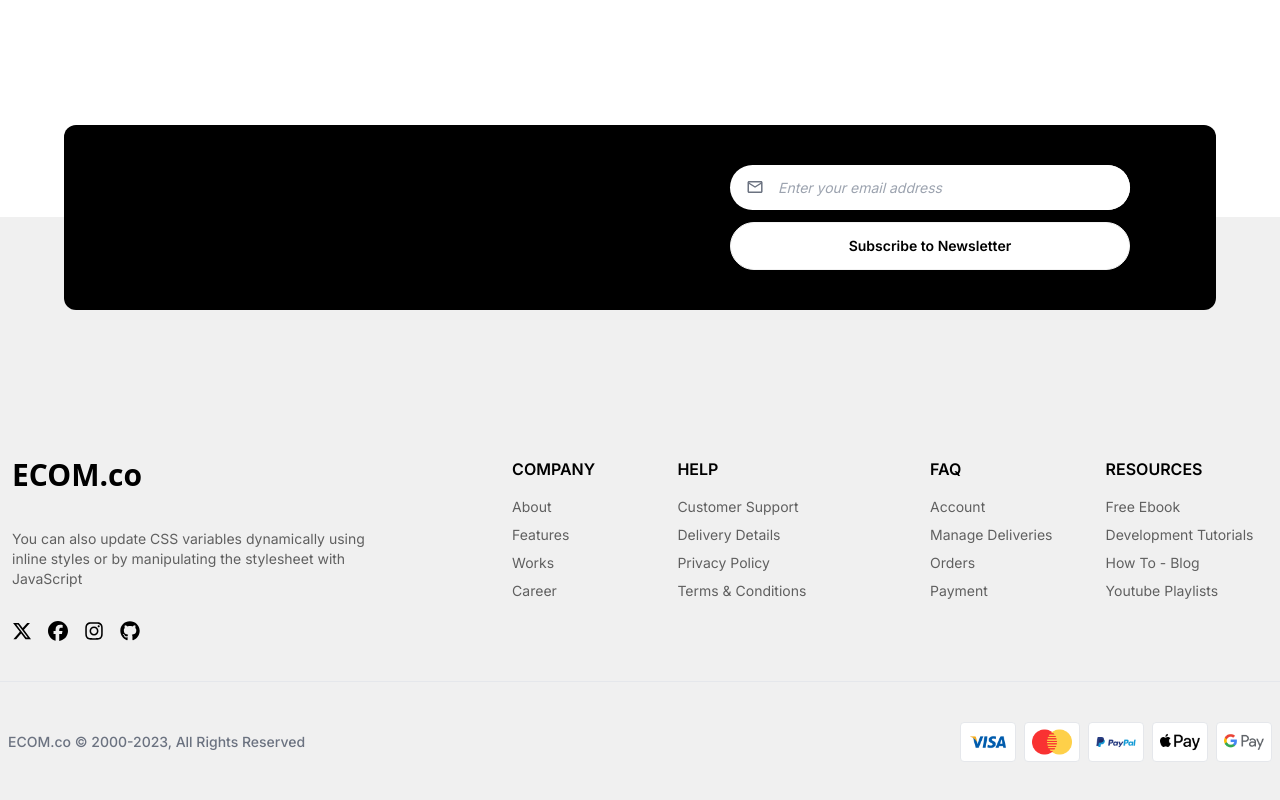
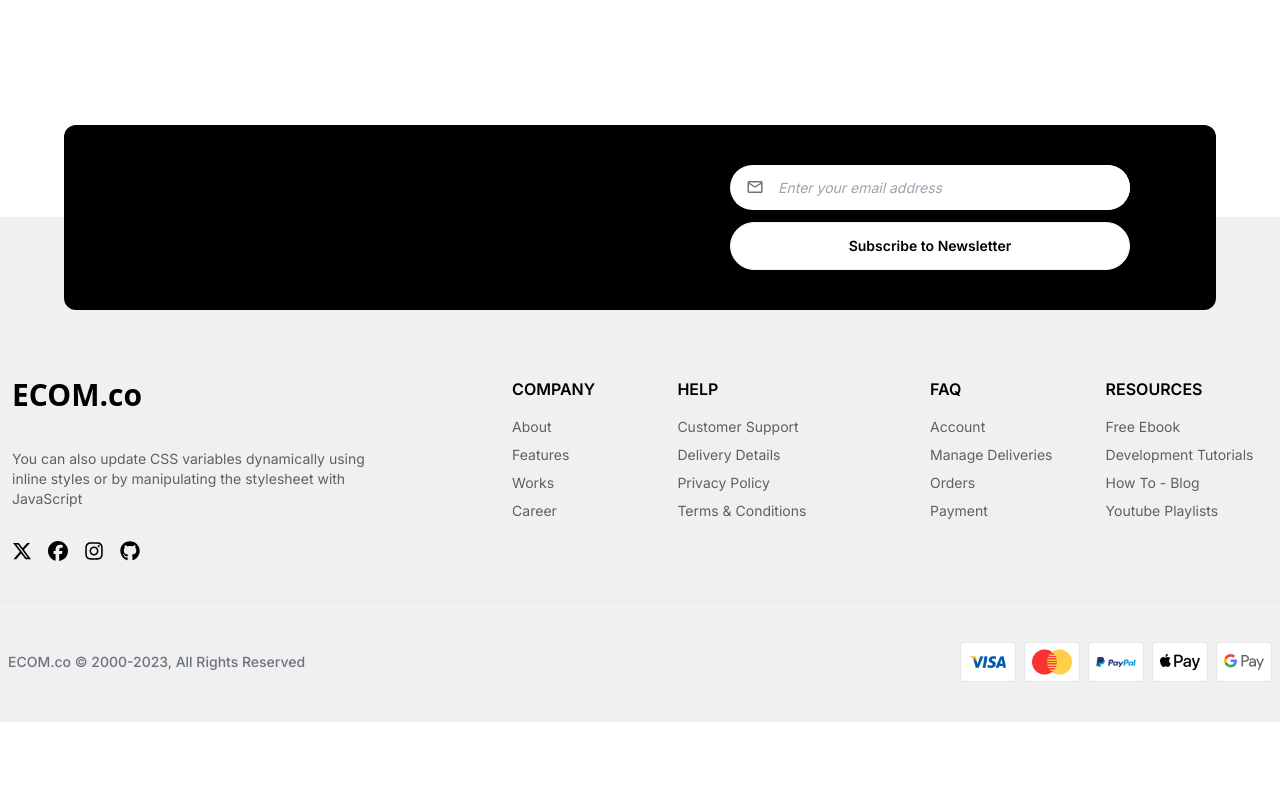
Before and after one commit to KrystianGH2/JS-Frameworks-CA, a Next.js app: page / in a window 1280 px wide. Shown: the part 739-1539 px from the top of the page. After the commit the page ends 1461 px from the top, so only its background shows below. Built offline with nearby package versions, Linux system fonts and the light colour scheme.

Commit message:
Fixed Typo

```diff
--- a/app/(components)/Footer.jsx
+++ b/app/(components)/Footer.jsx
@@ -22,7 +22,7 @@ export default function Footer() {
           </div>
         </div>
         <div
-          className={`${styles.flexCenter} w-full px-3 text-black  pt-60 pb-10`}
+          className={`${styles.flexCenter} w-full px-3 text-black  pt-60 lg:pt-40 pb-10`}
         >
           <section className="flex flex-col w-full justify-between  max-w-7xl  md:px-0 lg:flex-row  ">
             <section className="flex flex-col w-full pb-[px] md:w-[60%]">
--- a/app/(components)/Newsletter.jsx
+++ b/app/(components)/Newsletter.jsx
@@ -2,11 +2,9 @@ import React from "react";
 import { MdOutlineMailOutline } from "react-icons/md";
 
 export default function Newsletter() {
-  const handleOnSubmit = {
-    handleOnSubmit: (e) => {
-      e.preventDefault();
-      console.log("submitted");
-    },
+  const handleOnSubmit = (e) => {
+    e.preventDefault();
+    console.log("Subscribed");
   };
   return (
     <div className="flex justify-center items-center w-full ">
```
